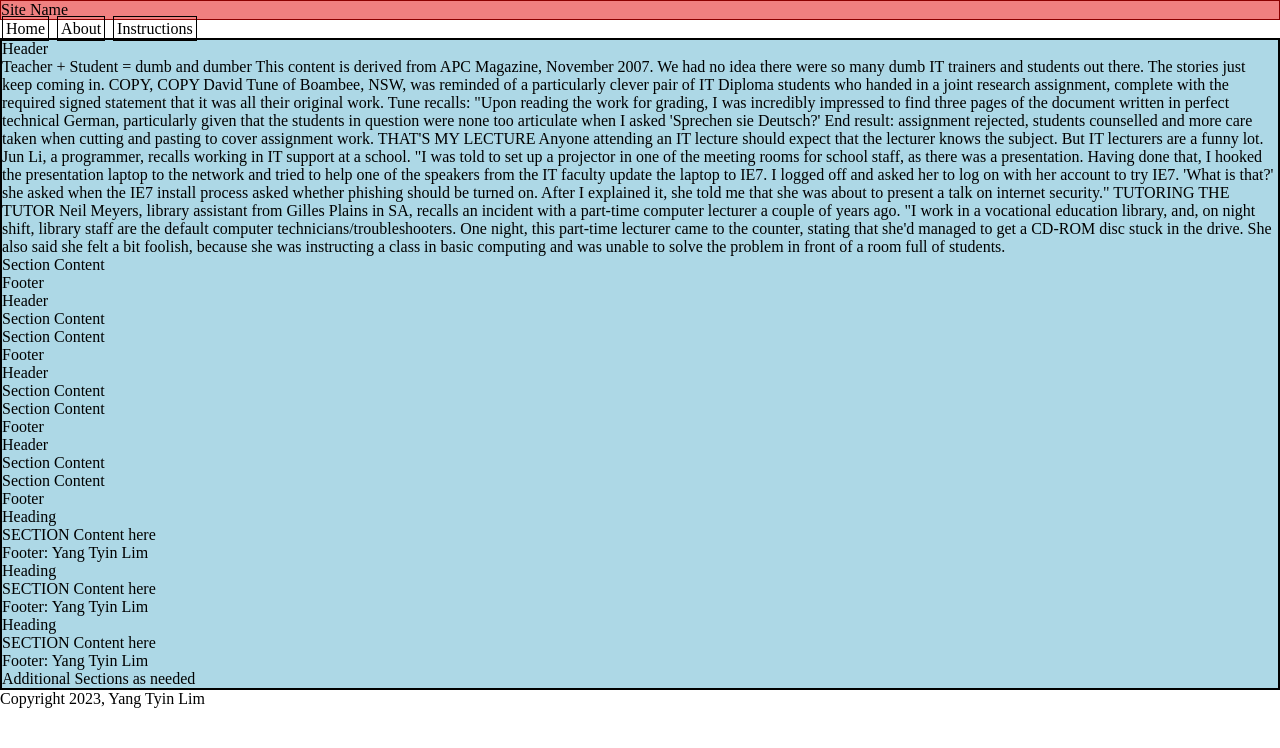
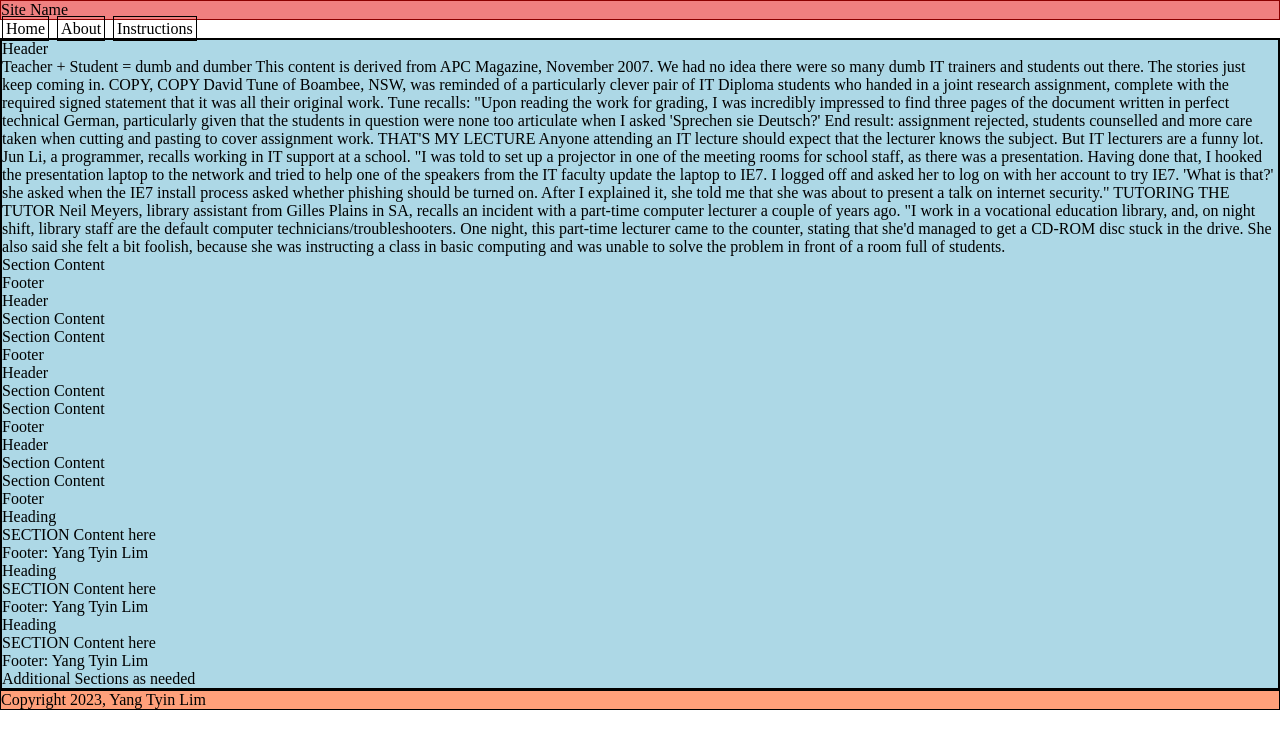
Before and after one commit to Limyangtyin/WebTech1, a plain HTML site: page Content.html in a window 1280 px wide. Drawn offline with Linux system fonts and the light colour scheme.

Commit message:
feat: desktop base footer - add CSS to lay the site footer

```diff
--- a/assests/css/style.css
+++ b/assests/css/style.css
@@ -30,4 +30,9 @@
         border: 2px solid black;
         background-color: lightblue;
     }
+
+    .footerclass{
+        border: 1px solid black;
+        background-color: lightsalmon;
+    }
 }
```
